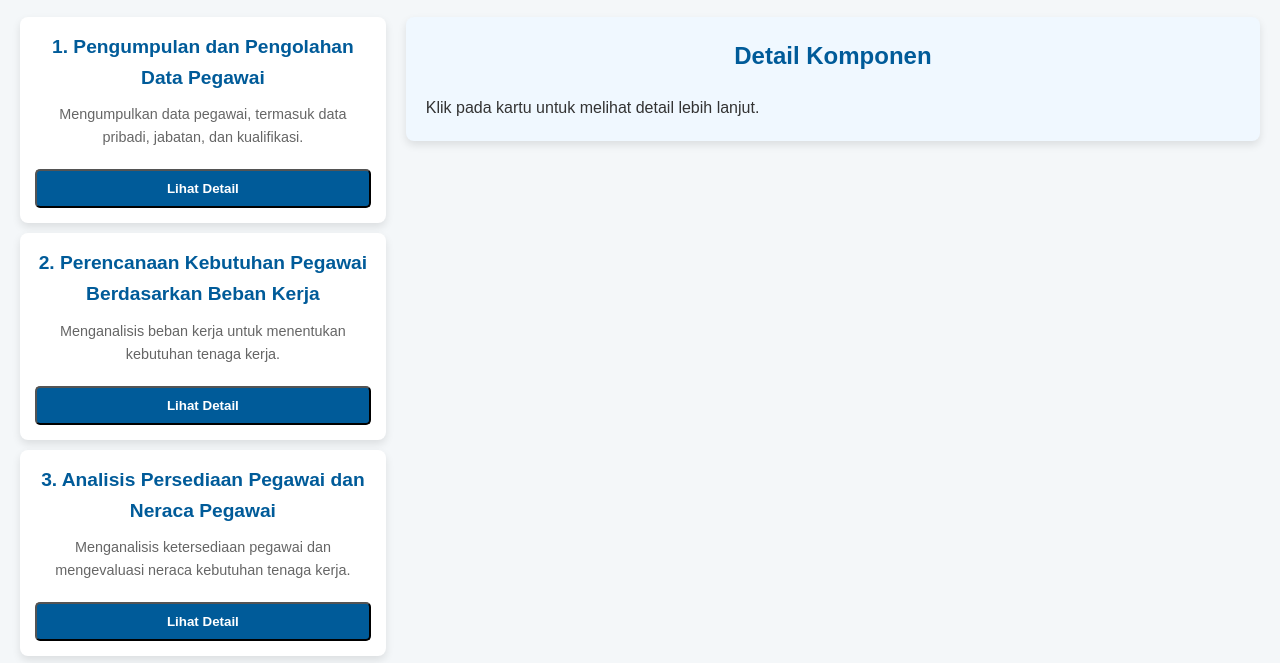
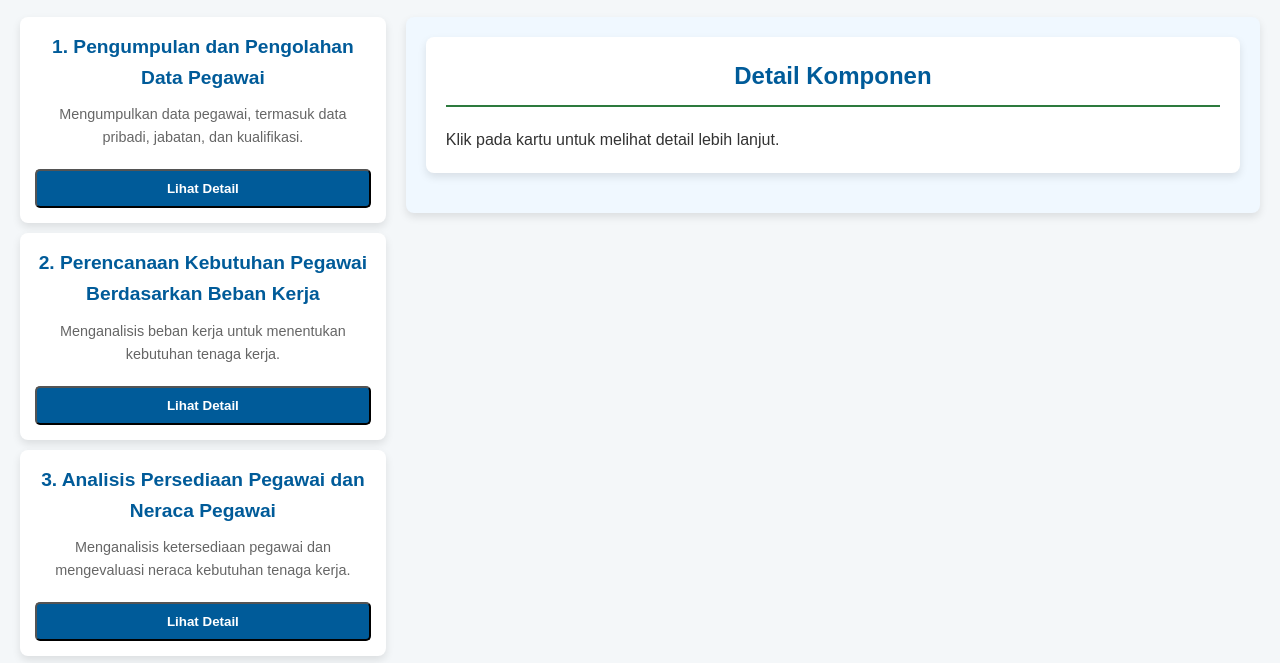
Before and after one commit to Hariyanto89/PTKMikro, a plain HTML site: page index.html in a window 1280 px wide. Shown: the part 100-763 px from the top of the page. Drawn offline with Linux system fonts and the light colour scheme.

Commit message:
Update index.html
Signed-off-by: Hariyanto <yantonft@gmail.com>

```diff
--- a/index.html
+++ b/index.html
@@ -53,9 +53,10 @@
             </div>
         </div>
 
-        <!-- Tempat untuk Menampilkan Detail -->
-        <div class="detail-container" id="detailContainer">
-            <h2 id="detailTitle">Detail Komponen</h2>
+<!-- Container untuk menampilkan detail di bawah kartu -->
+    <div class="detail-container" id="detailContainer">
+        <div class="container">
+            <h1 id="detailTitle">Detail Komponen</h1>
             <p id="detailContent">Klik pada kartu untuk melihat detail lebih lanjut.</p>
         </div>
     </div>
```
